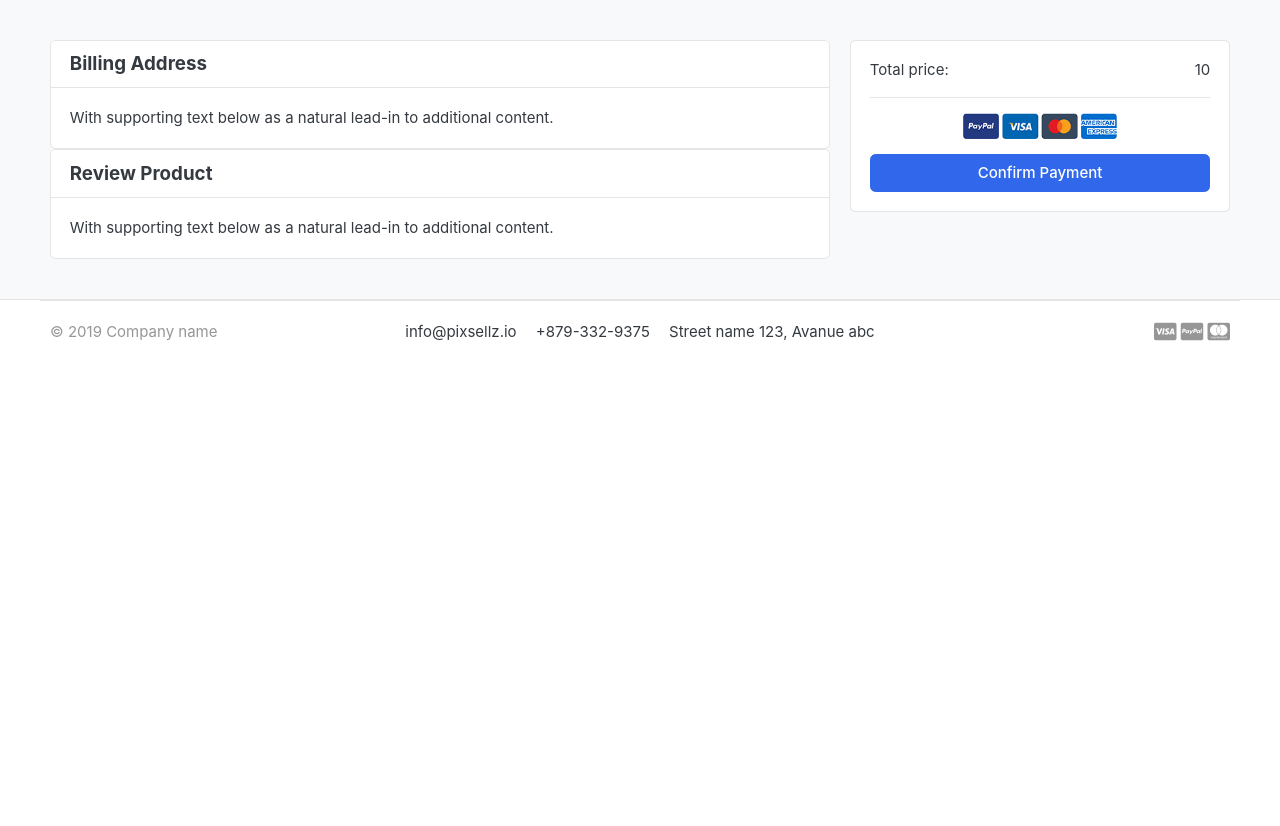
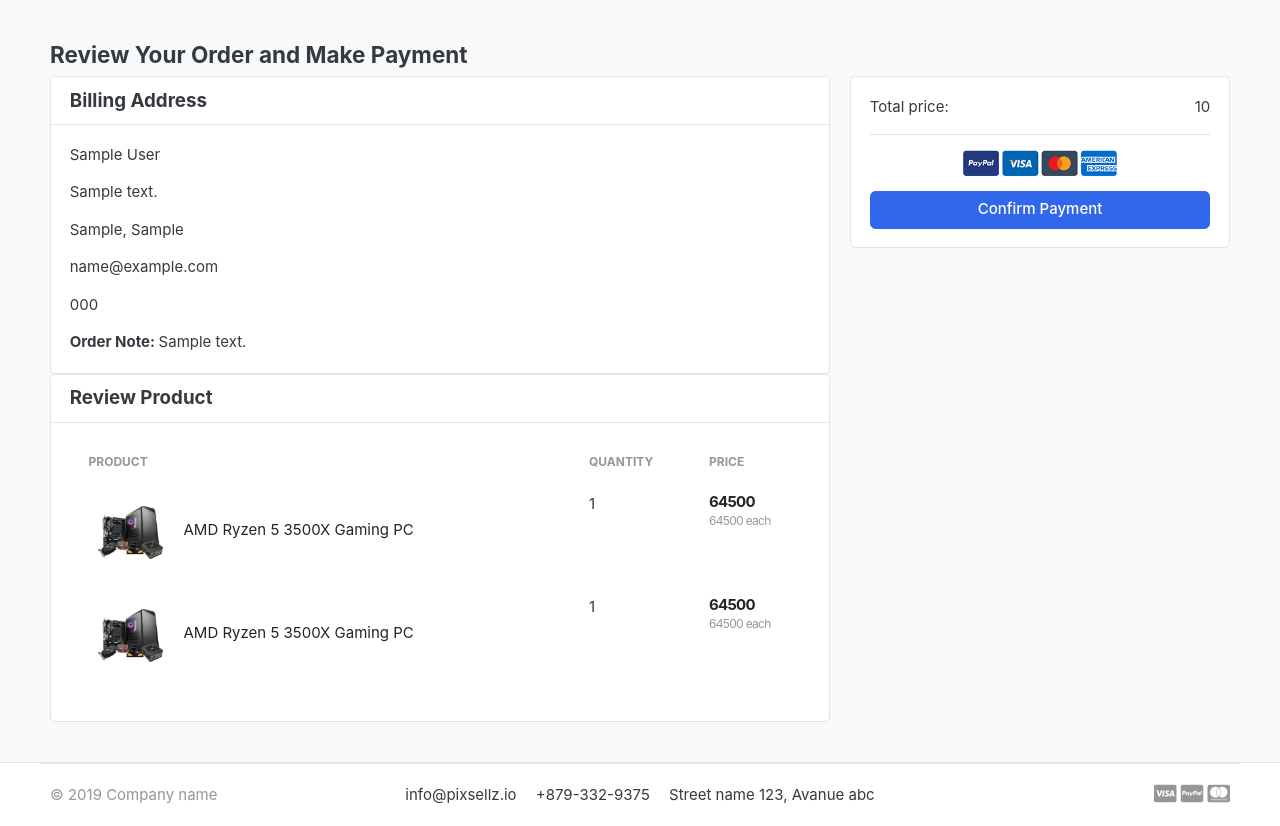
Before and after one commit to RudRo09/Group01, a Django app: template Code/project/templates/orders/payment.html in a window 1280 px wide. Shown: the part 118-944 px from the top of the page. Before the commit the page ends 459 px from the top, so only its background shows below. Run offline with Django 3.2, Linux system fonts and the light colour scheme; data comes from the database, SQL or seed files in the repository; both versions use the stored data as it was after the commit; tables that the repository leaves empty hold one stand-in row (values such as "Sample post"); the template is opened without the code that fills it: values that come from a table or form of the project are taken from there, most other values are stand-ins (such as "Sample title", 1, 10 or a date in 2020); some libraries are stand-ins or nearby versions; some web fonts are replaced.

Commit message:
code #18 : Added code for review order page
Added code in payment.html template to dynamically show order information on the review order page.

```diff
--- a/Code/project/orders/views.py
+++ b/Code/project/orders/views.py
@@ -2,4 +2,5 @@ from django.shortcuts import render
 
 # Create your views here.
 def payment(request):
-    return render(request, 'orders/payment.html')
+
+    return render(request, 'orders/payment.html', context)
--- a/Code/project/templates/orders/payment.html
+++ b/Code/project/templates/orders/payment.html
@@ -6,19 +6,63 @@
 	<div class="container">
 
 		<!-- ============================ COMPONENT 1 ================================= -->
+		<h4 class="mb-10">Review Your Order and Make Payment</h4>
 		<div class="row">
 			<aside class="col-lg-8">
 				<div class="card">
 					<h5 class="card-header">Billing Address</h5>
   					<div class="card-body">
-    					<p class="card-text">With supporting text below as a natural lead-in to additional content.</p>
+    					<p class="card-text">{{order.first_name}} {{order.last_name}}</p>
+    					<p class="card-text">{{order.address}}</p>
+    					<p class="card-text">{{order.city}}, {{order.area}}</p>
+      					<p class="card-text">{{order.email}}</p>
+    					<p class="card-text">{{order.phone_number}}</p>
+    					{% if order.order_note %}
+    					<strong>Order Note: </strong> {{order.order_note}}
+    					{% endif %}
+
   					</div>
 				</div>
 
 				<div class="card">
 					<h5 class="card-header">Review Product</h5>
   					<div class="card-body">
-    					<p class="card-text">With supporting text below as a natural lead-in to additional content.</p>
+						<table class="table table-borderless table-shopping-cart">
+							<thead class="text-muted">
+								<tr class="small text-uppercase">
+									<th scope="col">Product</th>
+									<th scope="col" width="120">Quantity</th>
+									<th scope="col" width="120">Price</th>
+								</tr>
+							</thead>
+							<tbody>
+
+								{% for cart_item in cart_items %}
+								<tr>
+									<td>
+										<figure class="itemside align-items-center">
+											<div class="aside"><img src="{{ cart_item.product.product_image.url }}" class="img-sm"></div>
+											<figcaption class="info">
+												<a href="{{ cart_item.product.get_url }}" class="title text-dark">{{ cart_item.product.product_name }}</a>
+											</figcaption>
+										</figure>
+									</td>
+									<td>
+										<!-- col.// -->
+										<label>{{ cart_item.quantity }}</label>
+										 <!-- col.// -->
+									</td>
+									<td>
+										<div class="price-wrap">
+											<var class="price">{{ cart_item.sub_total }}</var>
+											<small class="text-muted">{{ cart_item.product.price }} each</small>
+										</div> <!-- price-wrap .// -->
+									</td>
+								</tr>
+								{% endfor %}
+
+							</tbody>
+						</table>
   					</div>
 				</div>
 
```
Also changed, not shown: Code/project/db.sqlite3.
